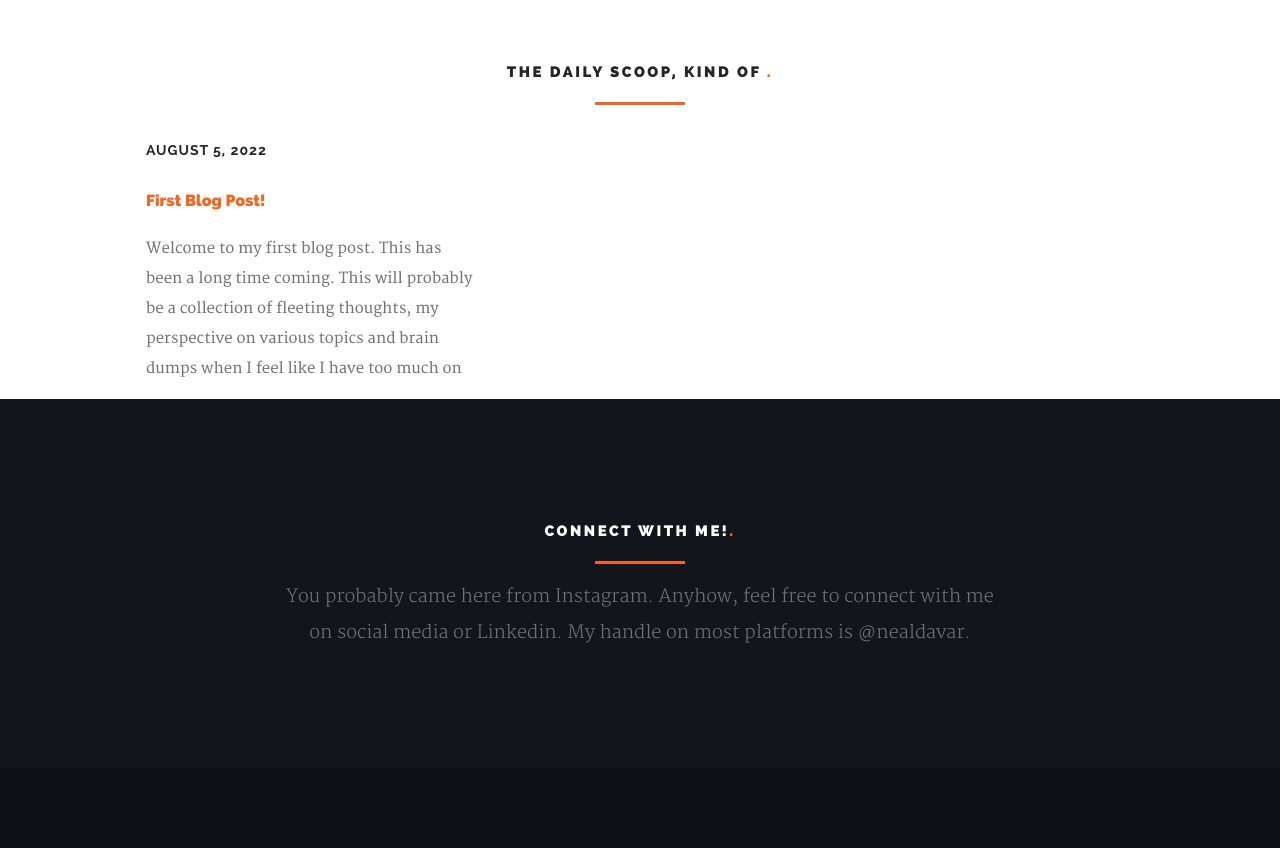
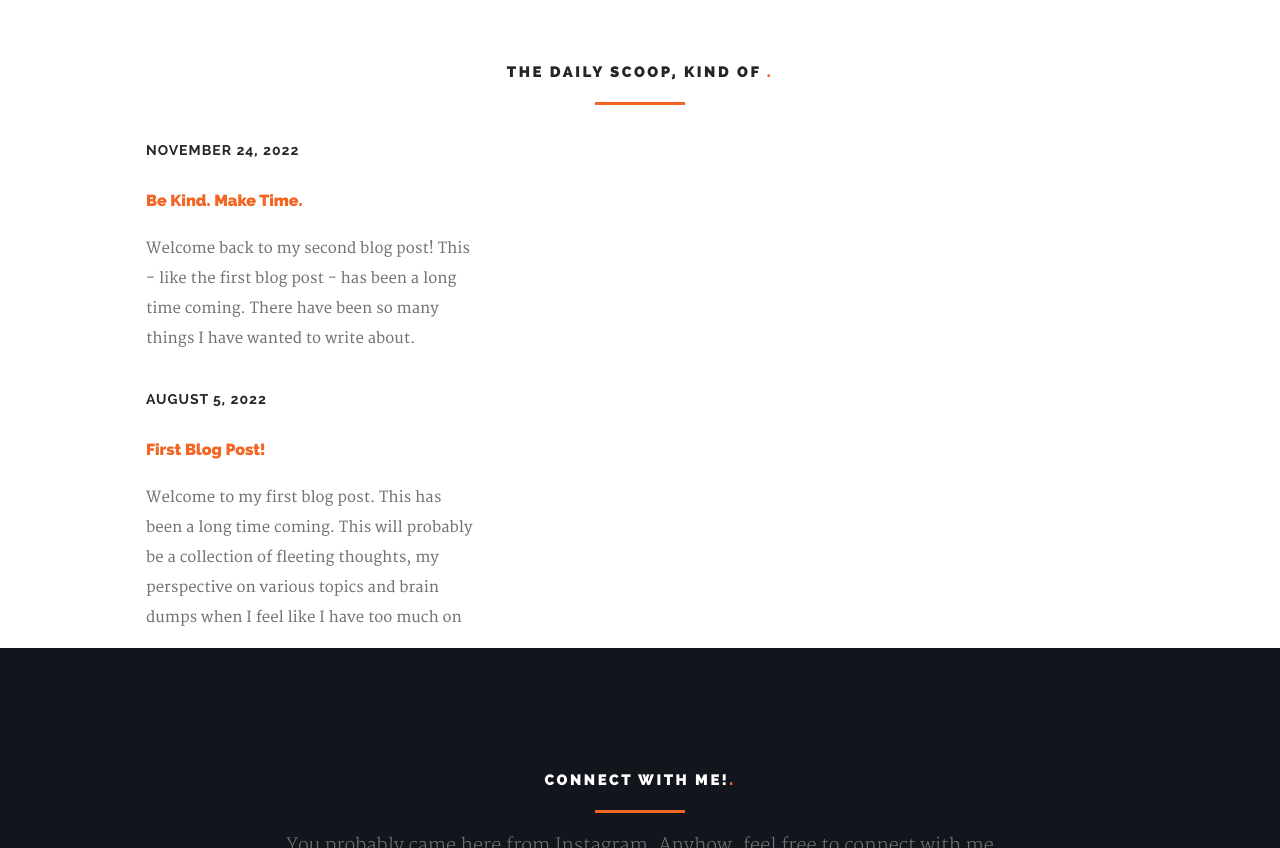
Before and after one commit to nxdavar/therealneal, a plain HTML site: page index.html in a window 1280 px wide. Shown: the part 560-1408 px from the top of the page. Drawn offline with nearby package versions, Linux system fonts and the light colour scheme.

Commit message:
add second folder

```diff
--- a/index.html
+++ b/index.html
@@ -154,6 +154,23 @@
 
 					<article class="bgrid">
 
+						<h5>November 24, 2022</h5>
+						<h3><a href="second.html">Be Kind. Make Time.</a></h3>
+
+						<p>
+							Welcome back to my second blog post! This - like the first blog post - has
+							been a long time coming. There have been so
+							many things I have wanted to write about.
+						</p>
+
+					</article>
+
+				</div> <!-- /blog-wrapper -->
+
+				<div id="blog-wrapper" class="bgrid-third s-bgrid-half mob-bgrid-whole group">
+
+					<article class="bgrid">
+
 						<h5>August 5, 2022</h5>
 						<h3><a href="single.html">First Blog Post!</a></h3>
 
```
Also changed, not shown: second.html (added).
